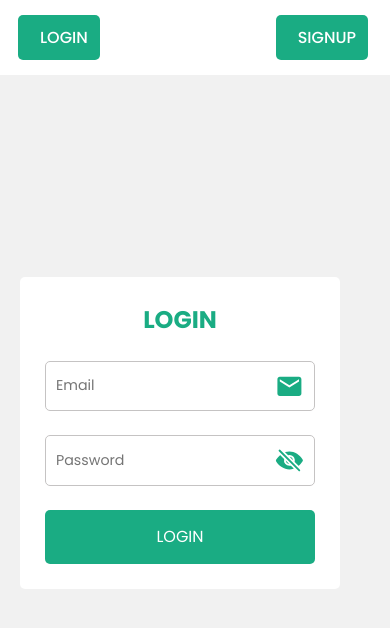
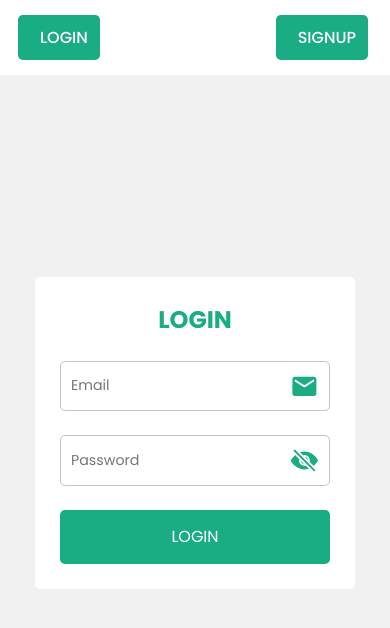
Before and after one commit to Vishal-h-star/WorkoutApp-frontend, a React (Vite) app: page /login in a window 390 px wide. Shown: the top 628 px of the page. Built offline with nearby package versions, Linux system fonts and the light colour scheme; no server answers.

Commit message:
center issue fix

```diff
--- a/src/Scss/Pages/_loginPage.scss
+++ b/src/Scss/Pages/_loginPage.scss
@@ -15,10 +15,6 @@
       background-color: #fff;
       border-radius: $border-r;
       padding: 25px;
-
-      @media (max-width: 640px) {
-        max-width: 320px;
-      }
 
       h4 {
         text-align: center;
@@ -56,5 +52,9 @@
         padding: 0.89rem;
       }
     }
+
+      @media (max-width: 640px) {
+        max-width: 320px;
+      }
   }
 }
```
